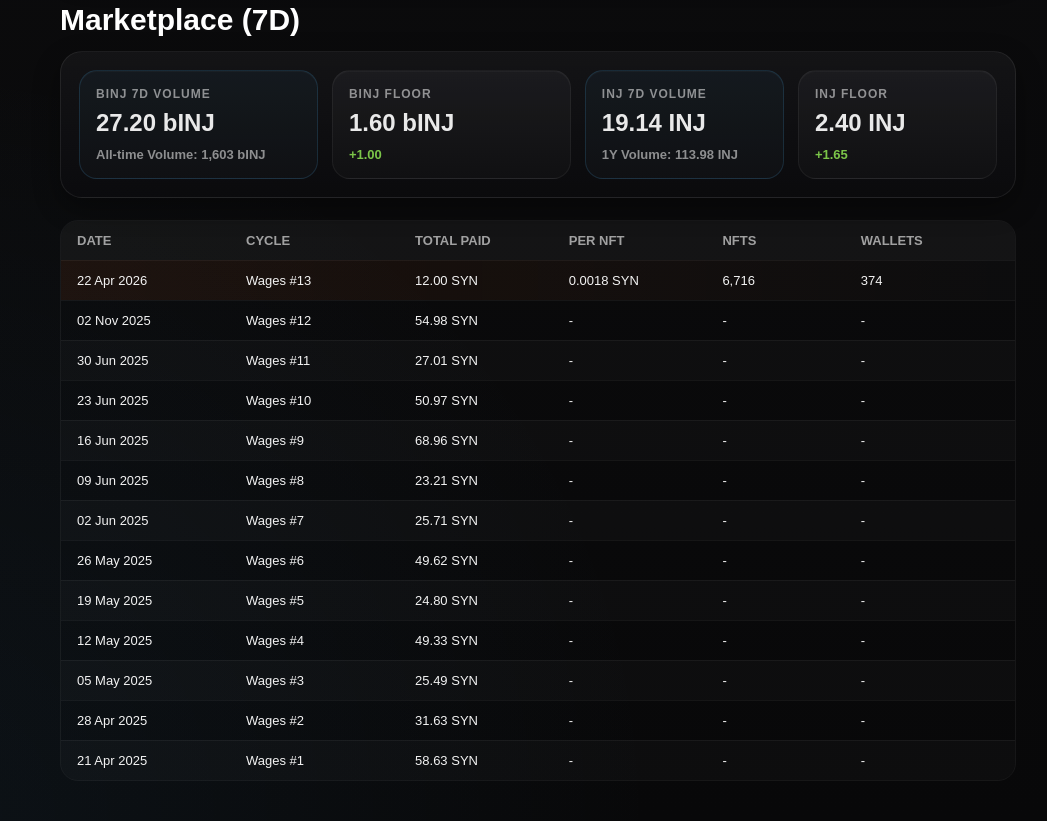
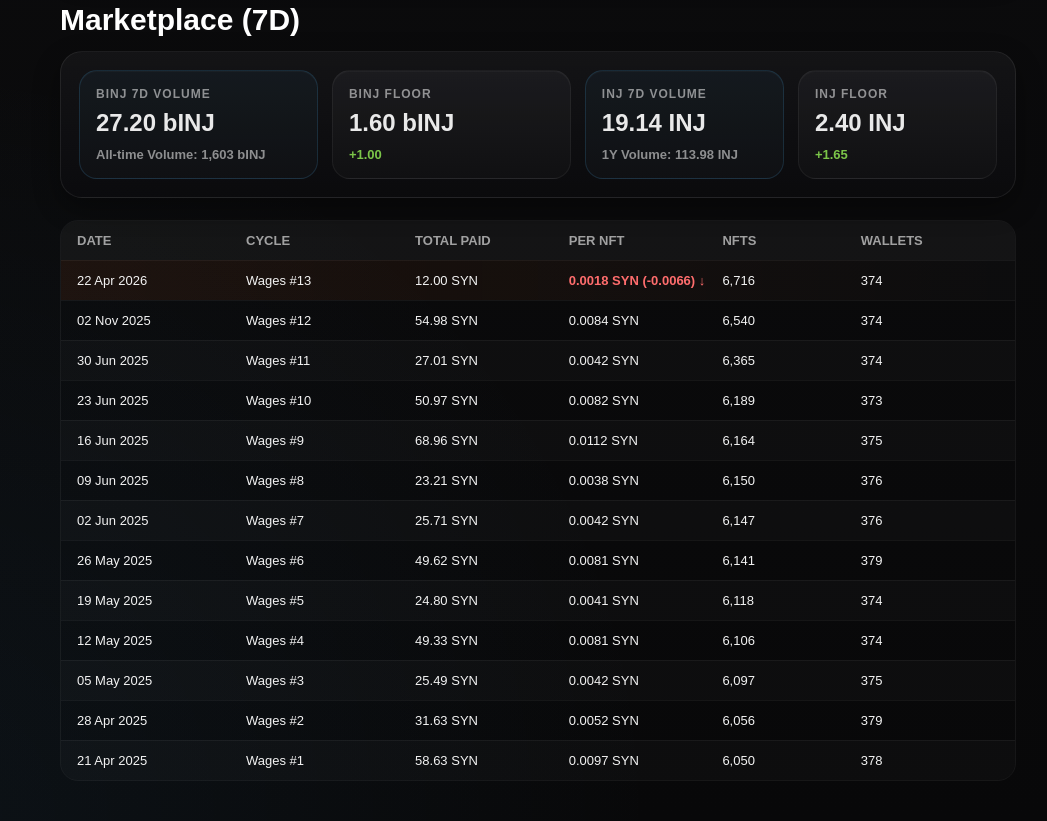
Before and after one commit to MikeDeRebel/galactic-syndicate, a plain HTML site: page index.html in a window 1280 px wide. Shown: the part 1600-2421 px from the top of the page, without its empty margins (102-1149 px from the left). Drawn offline with Linux system fonts and the light colour scheme.

Commit message:
Add files via upload

```diff
--- a/index.html
+++ b/index.html
@@ -541,7 +541,7 @@
 <body>
   <div class="shell">
     <h1 class="main-title">Galactic Syndicate</h1>
-    <div class="timestamp">Last updated: 24 Apr 2026, 02:18</div>
+    <div class="timestamp">Last updated: 24 Apr 2026, 22:58</div>
 
     <div class="chip-row">
 
@@ -554,7 +554,7 @@
     <div class="hero">
       <div class="hero-banner samurai">
         <div class="hero-banner-inner">
-          <div class="hero-banner-title">Wages of Syn #13</div>
+          <div class="hero-banner-title">Wages of Syn #14</div>
 
           <div class="hero-banner-paid">
             <span class="hero-banner-paid-number">12.00</span>
@@ -777,7 +777,7 @@
         <div>22 Apr 2026</div>
         <div>Wages #13</div>
         <div>12.00 SYN</div>
-        <div class="">0.0018 SYN</div>
+        <div class="down">0.0018 SYN (-0.0066) ↓</div>
         <div>6,716</div>
         <div>374</div>
       </div>
@@ -786,108 +786,108 @@
         <div>02 Nov 2025</div>
         <div>Wages #12</div>
         <div>54.98 SYN</div>
-        <div class="">-</div>
-        <div>-</div>
-        <div>-</div>
+        <div class="">0.0084 SYN</div>
+        <div>6,540</div>
+        <div>374</div>
       </div>
 
       <div class="history-row ">
         <div>30 Jun 2025</div>
         <div>Wages #11</div>
         <div>27.01 SYN</div>
-        <div class="">-</div>
-        <div>-</div>
-        <div>-</div>
+        <div class="">0.0042 SYN</div>
+        <div>6,365</div>
+        <div>374</div>
       </div>
 
       <div class="history-row ">
         <div>23 Jun 2025</div>
         <div>Wages #10</div>
         <div>50.97 SYN</div>
-        <div class="">-</div>
-        <div>-</div>
-        <div>-</div>
+        <div class="">0.0082 SYN</div>
+        <div>6,189</div>
+        <div>373</div>
       </div>
 
       <div class="history-row ">
         <div>16 Jun 2025</div>
         <div>Wages #9</div>
         <div>68.96 SYN</div>
-        <div class="">-</div>
-        <div>-</div>
-        <div>-</div>
+        <div class="">0.0112 SYN</div>
+        <div>6,164</div>
+        <div>375</div>
       </div>
 
       <div class="history-row ">
         <div>09 Jun 2025</div>
         <div>Wages #8</div>
         <div>23.21 SYN</div>
-        <div class="">-</div>
-        <div>-</div>
-        <div>-</div>
+        <div class="">0.0038 SYN</div>
+        <div>6,150</div>
+        <div>376</div>
       </div>
 
       <div class="history-row ">
         <div>02 Jun 2025</div>
         <div>Wages #7</div>
         <div>25.71 SYN</div>
-        <div class="">-</div>
-        <div>-</div>
-        <div>-</div>
+        <div class="">0.0042 SYN</div>
+        <div>6,147</div>
+        <div>376</div>
       </div>
 
       <div class="history-row ">
         <div>26 May 2025</div>
         <div>Wages #6</div>
         <div>49.62 SYN</div>
-        <div class="">-</div>
-        <div>-</div>
-        <div>-</div>
+        <div class="">0.0081 SYN</div>
+        <div>6,141</div>
+        <div>379</div>
       </div>
 
       <div class="history-row ">
         <div>19 May 2025</div>
         <div>Wages #5</div>
         <div>24.80 SYN</div>
-        <div class="">-</div>
-        <div>-</div>
-        <div>-</div>
+        <div class="">0.0041 SYN</div>
+        <div>6,118</div>
+        <div>374</div>
       </div>
 
       <div class="history-row ">
         <div>12 May 2025</div>
         <div>Wages #4</div>
         <div>49.33 SYN</div>
-        <div class="">-</div>
-        <div>-</div>
-        <div>-</div>
+        <div class="">0.0081 SYN</div>
+        <div>6,106</div>
+        <div>374</div>
       </div>
 
       <div class="history-row ">
         <div>05 May 2025</div>
         <div>Wages #3</div>
         <div>25.49 SYN</div>
-        <div class="">-</div>
-        <div>-</div>
-        <div>-</div>
+        <div class="">0.0042 SYN</div>
+        <div>6,097</div>
+        <div>375</div>
       </div>
 
       <div class="history-row ">
         <div>28 Apr 2025</div>
         <div>Wages #2</div>
         <div>31.63 SYN</div>
-        <div class="">-</div>
-        <div>-</div>
-        <div>-</div>
+        <div class="">0.0052 SYN</div>
+        <div>6,056</div>
+        <div>379</div>
       </div>
 
       <div class="history-row ">
         <div>21 Apr 2025</div>
         <div>Wages #1</div>
         <div>58.63 SYN</div>
-        <div class="">-</div>
-        <div>-</div>
-        <div>-</div>
+        <div class="">0.0097 SYN</div>
+        <div>6,050</div>
+        <div>378</div>
       </div>
 
     </div>
```
